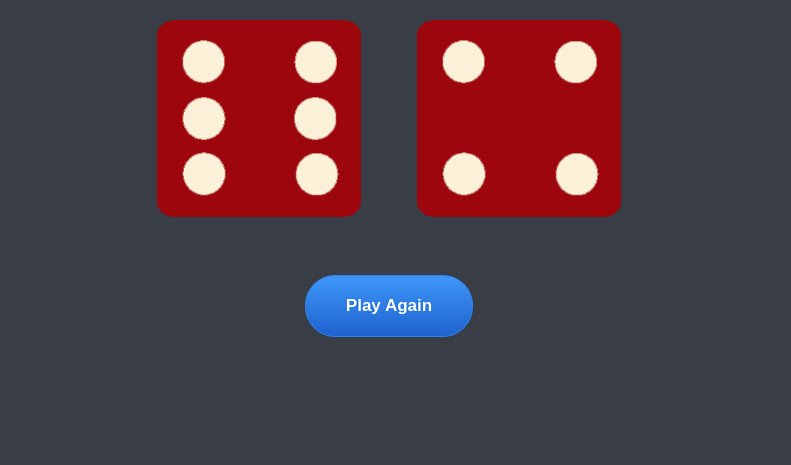
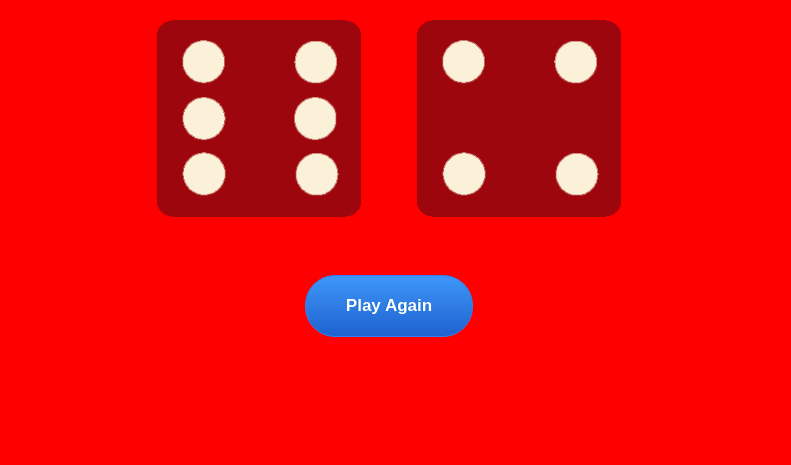
Before and after one commit to MrArabboy/game, a plain HTML site: page index.html in a window 1280 px wide. Shown: the part 335-800 px from the top of the page, without its empty margins (251-1042 px from the left). Drawn offline with Linux system fonts and the light colour scheme.

Commit message:
Update styles.css

```diff
--- a/styles.css
+++ b/styles.css
@@ -72,8 +72,9 @@ span{
   text-align: center;
   margin-top: 50px;
 }
-@media all and (max-height: 2280) {
+@media all and (max-height: 2280px) {
   body {
-	height:50%
+	height:50%;
+	background-color:red;
   }
 }
```
